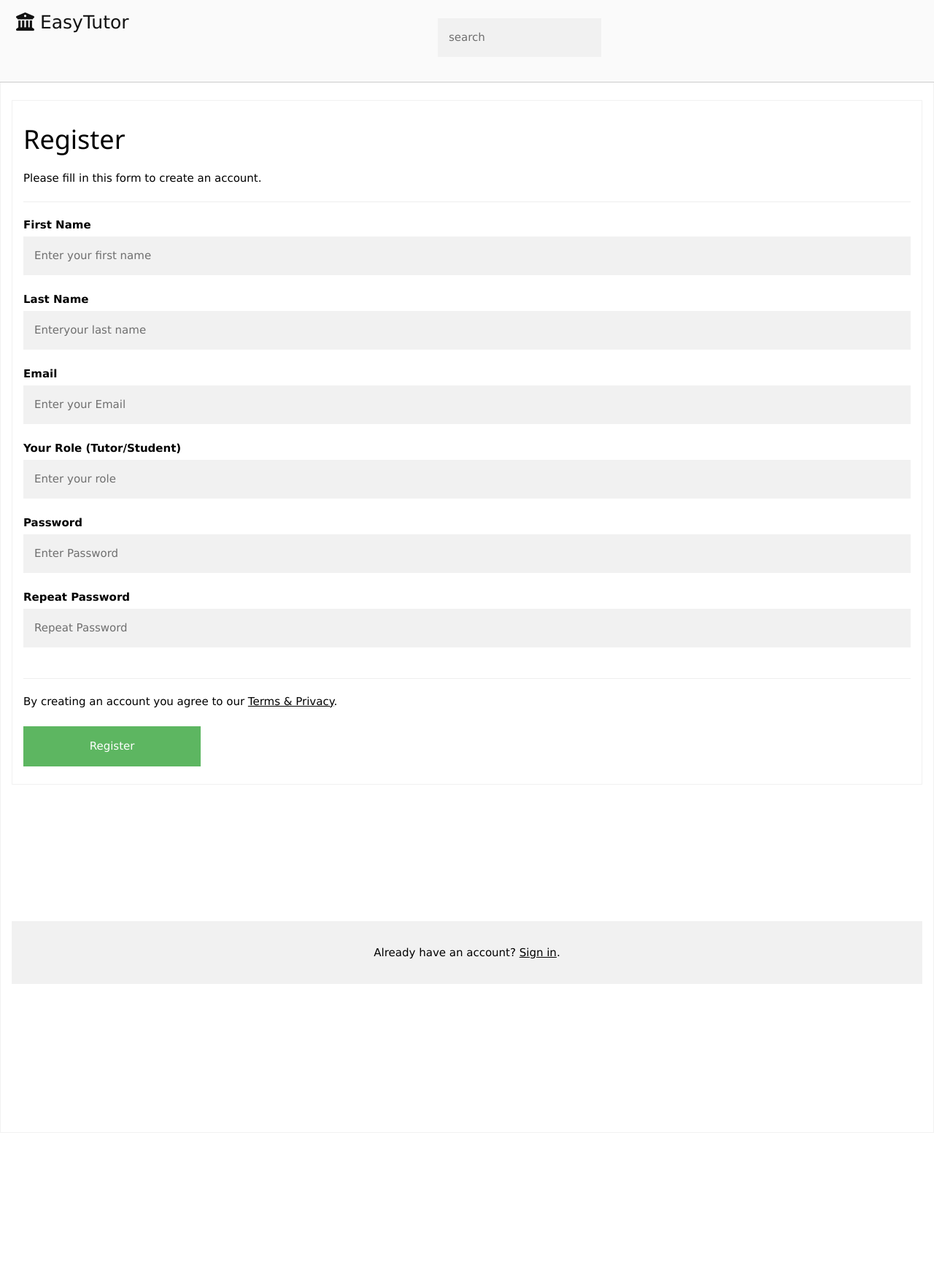
After one commit to edgarp2017/EasyTutor, a Django app: template templates/Tutor/signup.html in a window 1280 px wide. The commit adds this page. Shown: the whole page at 73% size. Run offline with Django 3.2, Linux system fonts and the light colour scheme; the template is opened without the code that fills it, so the values that code supplies are empty; some libraries are stand-ins or nearby versions.

Commit message:
Adding sign up page
sign up page

```diff
--- a/Tutor/static/Tutor/Base.css
+++ b/Tutor/static/Tutor/Base.css
@@ -1,9 +1,11 @@
-body {
-    background-color: #FAFAFA;
-    font-family: 'Times New Roman', Times, serif;
+
+.container {
     width: 100%;
-}
-
+    padding-right: 15px;
+    padding-left: 15px;
+    margin-right: auto;
+    margin-left: auto;
+  }
 header {
     background-color: #FAFAFA;
     border-bottom: 1px solid #cccccc;
@@ -41,6 +43,7 @@ header {
 }
 
 .icons {
+    font-family: 'Amatic SC', cursive;
     display: flex;
     justify-content: flex-end;
     width: 30%;
@@ -71,3 +74,17 @@ header {
     left: 0px;
     margin-right: 750px;
 }
+.sign-up{
+    font-family: 'Amatic SC', cursive;
+    font-size: 20px;
+    text-align: center;
+    font-weight: bold;
+}
+.login h1{
+    margin: 0;
+    padding: 0;
+    font-family: 'Amatic SC', cursive;
+    font-size: 16px;
+    display: block;
+    text-decoration: none ;
+}
--- a/Tutor/urls.py
+++ b/Tutor/urls.py
@@ -1,9 +1,11 @@
 from django.urls import path, include
 from .views import (
-    HomeView,
+    HomeView, SignUpView
 )
 
 urlpatterns = [
+    path('signup/', SignUpView.as_view(), name='signup'),
     path('', HomeView.as_view(), name='home'),
 
+
 ]
--- /dev/null
+++ b/templates/Tutor/signup.html
@@ -0,0 +1,157 @@
+{% load static %}
+
+
+<html lang="en">
+<head>
+    <meta charset="UTF-8">
+    <meta name="viewport" content="width=device-width, initial-scale=1.0">
+    <script src="https://kit.fontawesome.com/9c3fd62c76.js" crossorigin="anonymous"></script>
+    <title>Easy Tutor</title>
+    <link rel = "icon" href = " https://vignette.wikia.nocookie.net/pokemontowerdefensethree/images/f/f3/Squirtle.jpg/revision/latest?cb=20160806214440"
+        type = "image/x-icon">
+
+<style>
+body {
+  font-family: Arial, Helvetica, sans-serif;
+  background-color: black;
+}
+
+* {
+  box-sizing: border-box;
+}
+
+/* Add padding to containers */
+.container {
+  margin: 5% auto 15% auto; /* 5% from the top, 15% from the bottom and centered */
+  border: 1px solid #f1f1f1;
+  width: 80%;
+  margin-top: 60px;
+  padding: 16px;
+  background-color: white;
+}
+
+/* Full-width input fields */
+input[type=text], input[type=password] {
+  width: 100%;
+  padding: 15px;
+  margin: 5px 0 22px 0;
+  display: inline-block;
+  border: none;
+  background: #f1f1f1;
+}
+
+input[type=text]:focus, input[type=password]:focus {
+  background-color: #ddd;
+  outline: none;
+}
+
+/* Overwrite default styles of hr */
+hr {
+  border: 1px solid #f1f1f1;
+  margin-bottom: 25px;
+}
+
+/* Set a style for the submit button */
+.registerbtn {
+  background-color: #4CAF50;
+  color: white;
+  padding: 16px 20px;
+  margin: 8px 0;
+  border: none;
+  cursor: pointer;
+  width: 20%;
+  opacity: 0.9;
+  align-items: center;
+}
+
+.registerbtn:hover {
+  opacity: 1;
+}
+
+/* Add a blue text color to links */
+a {
+  color: dodgerblue;
+}
+
+/* Set a grey background color and center the text of the "sign in" section */
+.signin {
+  background-color: #f1f1f1;
+  text-align: center;
+}
+
+
+</style>
+
+</head>
+<body class = "container">
+
+    <link rel="stylesheet" href="Base.css">
+    <link rel="stylesheet" href="https://www.w3schools.com/w3css/4/w3.css">
+    <link rel="stylesheet" href="https://fonts.googleapis.com/css?family=Lato">
+    <link rel="stylesheet" href="https://fonts.googleapis.com/css?family=Montserrat">
+    <link rel="stylesheet" href="https://cdnjs.cloudflare.com/ajax/libs/font-awesome/4.7.0/css/font-awesome.min.css">
+
+
+    <header>
+        <div class="navigation">
+            <div class="logo">
+                <a href="/">
+                    <i class="fas fa-university"></i>
+                    EasyTutor
+                </a>
+            </div>
+
+            <div class="searchbar">
+                <input type="text" placeholder="search">
+            </div>
+
+            <div class="icons">
+
+
+            </div>
+
+        </div>
+
+    </header>
+
+
+
+
+<form action="/action_page.php">
+  <div class="container">
+    <h1>Register</h1>
+    <p>Please fill in this form to create an account.</p>
+    <hr>
+
+    <label for="FirstName"><b>First Name</b></label>
+    <input type="text" placeholder="Enter your first name" name="FirstName" required>
+
+    <label for="LastName"><b>Last Name</b></label>
+    <input type="text" placeholder="Enteryour last name" name="LastName" required>
+
+    <label for="email"><b>Email</b></label>
+    <input type="text" placeholder="Enter your Email" name="email" required>
+
+    <label for="Role"><b>Your Role (Tutor/Student)</b></label>
+    <input type="text" placeholder="Enter your role" name="Role" required>
+
+    <label for="psw"><b>Password</b></label>
+    <input type="password" placeholder="Enter Password" name="psw" required>
+
+    <label for="psw-repeat"><b>Repeat Password</b></label>
+    <input type="password" placeholder="Repeat Password" name="psw-repeat" required>
+    <hr>
+    <p>By creating an account you agree to our <a href="#">Terms & Privacy</a>.</p>
+
+    <button type="submit" class="registerbtn">Register</button>
+  </div>
+
+  <div class="container signin">
+    <p>Already have an account? <a href="#">Sign in</a>.</p>
+  </div>
+</form>
+
+
+
+</body>
+</html>
```
Also changed, not shown: Tutor/views.py (+9 -1 lines), templates/Tutor/Base.html (+24 -14 lines).
